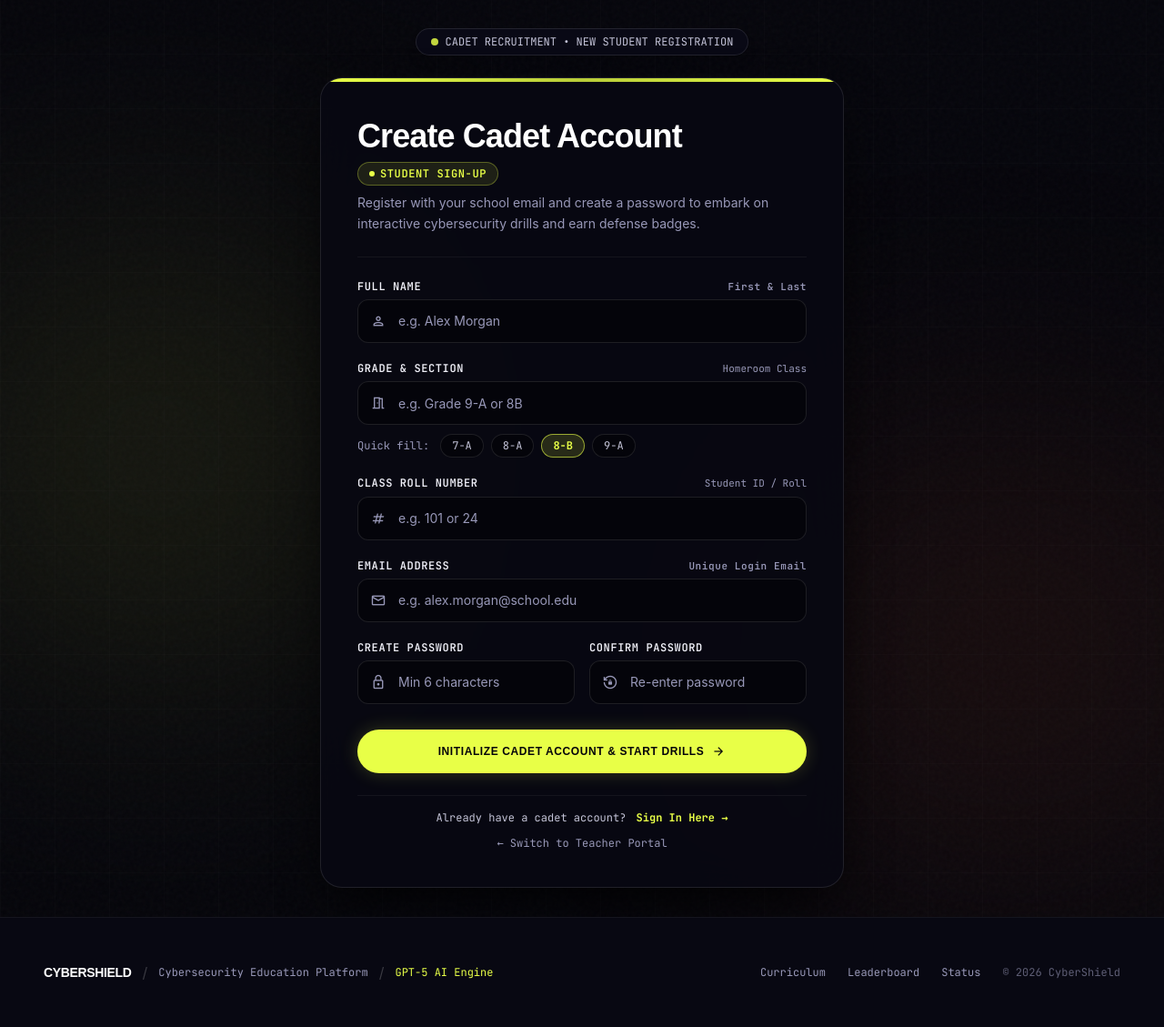
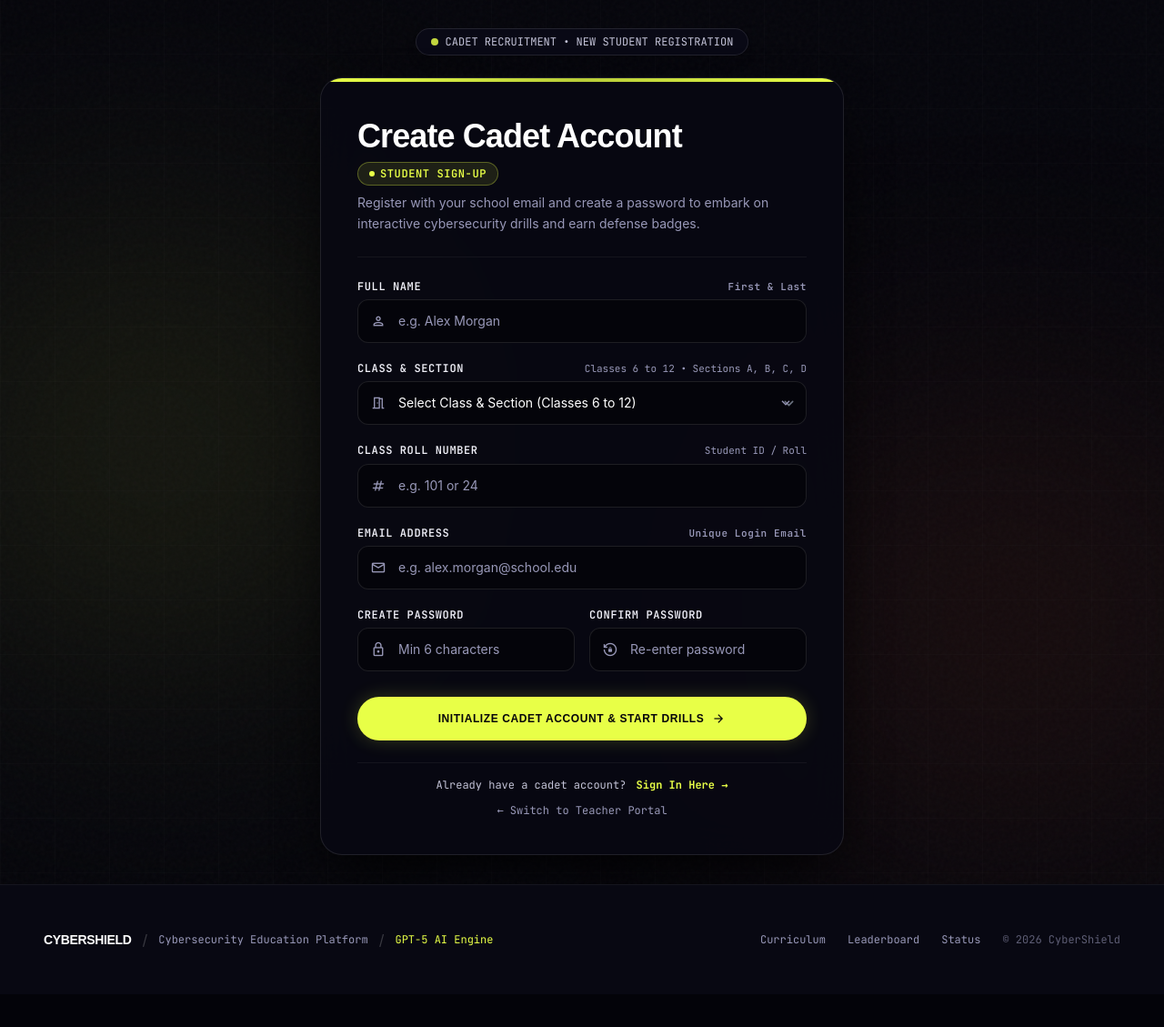
Before and after one commit to SidhuSamar-lab/CyberSimulator, a Django app: page /student/signup/ in a window 1280 px wide. Shown: the part 145-1274 px from the top of the page at 91% size. After the commit the page ends 1186 px from the top, so only its background shows below. Run offline with Django 5.2, Linux system fonts and the light colour scheme; some libraries are stand-ins or nearby versions; some web fonts are replaced.

Commit message:
feat: standardize classes to Class 6-12 with sections A-D across auth, quiz arena, and teacher portal

```diff
--- a/streamlit_ui/pages/leaderboard.py
+++ b/streamlit_ui/pages/leaderboard.py
@@ -23,7 +23,7 @@ def render_leaderboard(all_students: Optional[List[Student]] = None) -> None:
             Classroom Leaderboard
         </h1>
         <p style="color: #9898b8; max-width: 600px; margin: 0 auto; font-size: 0.95rem; line-height: 1.6;">
-            Compare class performance, celebrate student achievements, and track rankings across all grades.
+            Compare class performance, celebrate student achievements, and track rankings across all classes.
         </p>
     </div>
     """)
--- a/templates/quizzes/leaderboard.html
+++ b/templates/quizzes/leaderboard.html
@@ -25,7 +25,7 @@
                     Classroom Leaderboard
                 </h1>
                 <p class="font-body text-xs sm:text-sm text-mist-900 leading-relaxed max-w-xl mx-auto">
-                    Compare class performance, celebrate student achievements, and track rankings across all grades.
+                    Compare class performance, celebrate student achievements, and track rankings across all classes.
                 </p>
             </div>
         </div>
--- a/templates/users/student_signup.html
+++ b/templates/users/student_signup.html
@@ -84,30 +84,24 @@
                         </div>
                     </div>
 
-                    <!-- Input 2: Grade & Section -->
+                    <!-- Input 2: Class & Section -->
                     <div class="flex flex-col gap-1.5">
                         <div class="flex items-center justify-between">
-                            <label class="font-mono text-xs uppercase tracking-wider font-semibold text-mist-100" for="class_name_input">Grade &amp; Section</label>
-                            <span class="text-[11px] font-mono text-mist-900">Homeroom Class</span>
+                            <label class="font-mono text-xs uppercase tracking-wider font-semibold text-mist-100" for="class_name_input">Class &amp; Section</label>
+                            <span class="text-[11px] font-mono text-mist-900">Classes 6 to 12 &bull; Sections A, B, C, D</span>
                         </div>
                         <div class="relative flex items-center">
-                            <span class="material-symbols-outlined absolute left-3.5 text-mist-900 text-lg pointer-events-none">meeting_room</span>
-                            <input class="w-full h-12 pl-11 pr-4 bg-ink-950 border border-white/10 rounded-xl font-body text-sm text-white placeholder:text-mist-900 focus:outline-none focus:border-signal focus:ring-1 focus:ring-signal transition-all"
-                                   id="class_name_input"
-                                   name="class_name"
-                                   placeholder="e.g. Grade 9-A or 8B"
-                                   required=""
-                                   type="text"
-                                   value="{{ form.class_name.value|default:'' }}"/>
-                        </div>
-
-                        <!-- Quick Pills in Nexus Studio Style -->
-                        <div class="flex items-center gap-2 flex-wrap pt-1">
-                            <span class="text-xs font-mono text-mist-900 mr-1">Quick fill:</span>
-                            <button class="px-3 py-1 rounded-full border border-white/10 bg-ink-950 text-mist-700 text-xs font-mono hover:border-signal/50 hover:text-signal transition cursor-pointer" onclick="setClassField('Grade 7-A')" type="button">7-A</button>
-                            <button class="px-3 py-1 rounded-full border border-white/10 bg-ink-950 text-mist-700 text-xs font-mono hover:border-signal/50 hover:text-signal transition cursor-pointer" onclick="setClassField('Grade 8-A')" type="button">8-A</button>
-                            <button class="px-3 py-1 rounded-full border border-signal/60 bg-signal/15 text-signal text-xs font-mono font-bold transition shadow-sm cursor-pointer" onclick="setClassField('Grade 8-B')" type="button">8-B</button>
-                            <button class="px-3 py-1 rounded-full border border-white/10 bg-ink-950 text-mist-700 text-xs font-mono hover:border-signal/50 hover:text-signal transition cursor-pointer" onclick="setClassField('Grade 9-A')" type="button">9-A</button>
+                            <span class="material-symbols-outlined absolute left-3.5 text-mist-900 text-lg pointer-events-none z-10">meeting_room</span>
+                            <select class="w-full h-12 pl-11 pr-10 bg-ink-950 border border-white/10 rounded-xl font-body text-sm text-white focus:outline-none focus:border-signal focus:ring-1 focus:ring-signal transition-all appearance-none cursor-pointer"
+                                    id="class_name_input"
+                                    name="class_name"
+                                    required="">
+                                <option value="" disabled {% if not form.class_name.value %}selected{% endif %}>Select Class &amp; Section (Classes 6 to 12)</option>
+                                {% for opt in class_options %}
+                                <option value="{{ opt }}" {% if form.class_name.value == opt %}selected{% endif %}>{{ opt }}</option>
+                                {% endfor %}
+                            </select>
+                            <span class="material-symbols-outlined absolute right-3.5 text-mist-900 text-lg pointer-events-none">expand_more</span>
                         </div>
                     </div>
 
--- a/users/forms.py
+++ b/users/forms.py
@@ -38,6 +38,13 @@ class StudentLoginForm(forms.Form):
     )
 
 
+CLASS_OPTIONS = [
+    f"Class {c}-{s}"
+    for c in range(6, 13)
+    for s in ["A", "B", "C", "D"]
+]
+
+
 class StudentSignUpForm(forms.Form):
     """
     Student registration form requiring Name, Class, Roll Number, Email, and Password.
@@ -56,13 +63,14 @@ class StudentSignUpForm(forms.Form):
     class_name = forms.CharField(
         max_length=100,
         required=True,
-        widget=forms.TextInput(attrs={
-            'placeholder': 'e.g. Grade 9-A',
-            'class': INPUT_STYLE,
-            'autocomplete': 'off',
-            'id': 'class_name_input',
-        }),
-        label="Class / Grade / Section"
+        widget=forms.Select(
+            choices=[("", "Select Class & Section")] + [(c, c) for c in CLASS_OPTIONS],
+            attrs={
+                'class': INPUT_STYLE + " cursor-pointer",
+                'id': 'class_name_input',
+            }
+        ),
+        label="Class & Section"
     )
     roll_number = forms.CharField(
         max_length=50,
@@ -107,6 +115,14 @@ class StudentSignUpForm(forms.Form):
         }),
         label="Confirm Password"
     )
+
+    def clean_class_name(self):
+        val = self.cleaned_data.get('class_name', '').strip()
+        if val.startswith("Grade "):
+            val = "Class " + val[6:]
+        if val not in CLASS_OPTIONS:
+            raise forms.ValidationError("Please select a valid class from Class 6 to 12 (sections A, B, C, D).")
+        return val
 
     def clean_email(self):
         email = self.cleaned_data.get('email', '').strip().lower()
--- a/users/views.py
+++ b/users/views.py
@@ -3,7 +3,13 @@ from django.contrib.auth import authenticate, login as auth_login, logout as aut
 from django.contrib import messages
 from django.views.decorators.cache import never_cache
 from .models import Student
-from .forms import StudentLoginForm, StudentSignUpForm, TeacherLoginForm, TeacherSignUpForm
+from .forms import (
+    StudentLoginForm,
+    StudentSignUpForm,
+    TeacherLoginForm,
+    TeacherSignUpForm,
+    CLASS_OPTIONS,
+)
 
 User = get_user_model()
 
@@ -87,7 +93,10 @@ def student_signup(request):
     else:
         form = StudentSignUpForm()
 
-    return render(request, 'users/student_signup.html', {'form': form})
+    return render(request, 'users/student_signup.html', {
+        'form': form,
+        'class_options': CLASS_OPTIONS,
+    })
 
 
 @never_cache
```
Also changed, not shown: quizzes/tests.py (+4 -4 lines), streamlit_app.py (+6 -6 lines), streamlit_ui/pages/auth.py (+6 -2 lines), streamlit_ui/pages/quiz_arena.py (+6 -1 lines), streamlit_ui/pages/teacher.py (+6 -1 lines), users/tests.py (+6 -5 lines).
